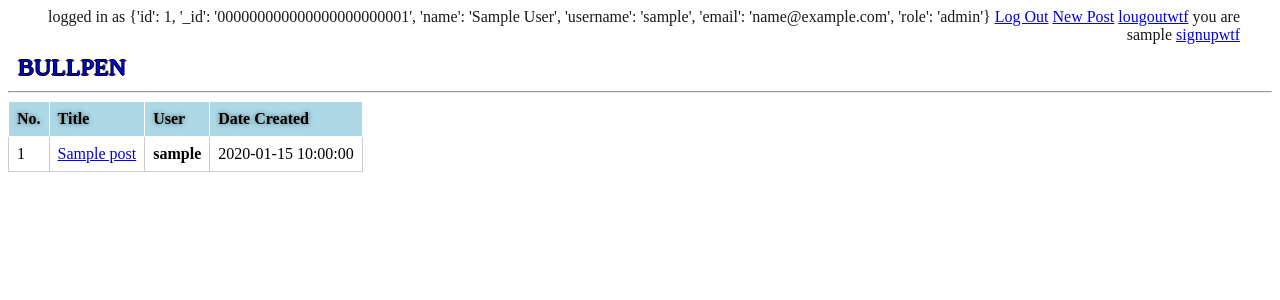
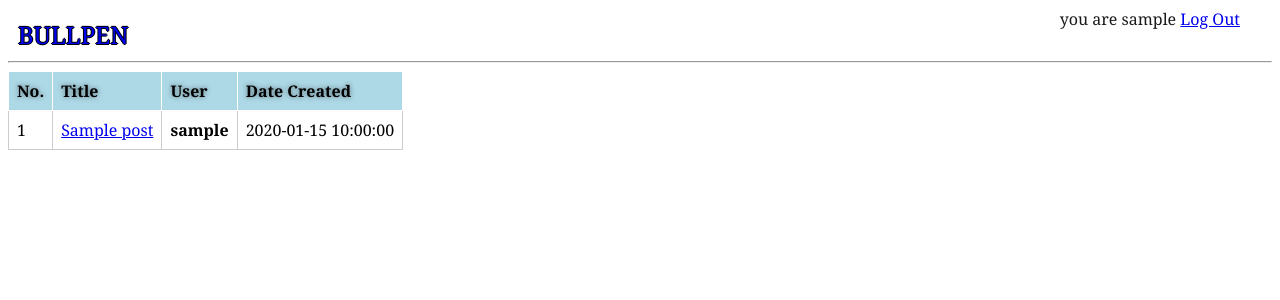
Before and after one commit to hkkdev/flask-test, a Flask app: page / in a window 1280 px wide. Shown: the top 300 px of the page. Run offline with Flask 2, Linux system fonts and the light colour scheme; a user stored in the database is signed in; tables that the repository leaves empty hold one stand-in row (values such as "Sample post"); some libraries are stand-ins or nearby versions.

Commit message:
replaced login signup with wtforms

```diff
--- a/app/static/main.css
+++ b/app/static/main.css
@@ -1,4 +1,5 @@
 body {
+    font-family: 'Georgia', serif;
 
 }
 
--- a/app/templates/base.html
+++ b/app/templates/base.html
@@ -5,21 +5,13 @@
 </head>
 <body>
     <div class='user'>
-        {% if session['logged_in']  %}
-        logged in as {{ session['user'] }}
-        <a href='/logout'>Log Out</a>
-        <a href='/newpost'>New Post</a>
+        {% if g.user.is_authenticated() %}
+        you are {{ g.user.username }}
+        <a href='{{ url_for('logout') }}'>Log Out</a>
         {% else %}
-        <a href='/login'>Log In</a>
-        <a href='/signup'>Sign up</a>
+        <a href='{{ url_for('login') }}'>Log In</a>
+        <a href='{{ url_for('signup') }}'>Sign Up</a>
         {% endif %}
-        {% if g.user.is_authenticated() %}
-        <a href='/logoutwtf'>lougoutwtf</a>
-        you are {{ g.user.username }}
-        {% else %}
-        <a href='/loginwtf'>loginwtf</a>
-        {% endif %}
-        <a href='/signupwtf'>signupwtf</a>
     </div>
     <div class='header'>
         <a href='/'>BULLPEN</a>
--- a/app/views.py
+++ b/app/views.py
@@ -13,16 +13,12 @@ from forms import LoginForm, SignUpForm
 
 login_manager = LoginManager()
 login_manager.init_app(app)
-login_manager.login_view = 'loginwtf'
+login_manager.login_view = 'login'
 login_manager.login_message = u'need to login'
 
 @login_manager.user_loader
 def load_user(userid):
     return User.query.get(int(userid))
-
-# some functions
-def check_password(password, entered):
-    return check_password_hash(password, entered)
 
 def set_password(password):
     return generate_password_hash(password)
@@ -37,8 +33,8 @@ def home():
     posts = Posts.query.limit(10)
     return render_template('home.html', posts = posts)
 
-@app.route('/loginwtf', methods=['Get', 'Post'])
-def loginwtf():
+@app.route('/login', methods=['Get', 'Post'])
+def login():
     form = LoginForm()
     if form.validate_on_submit():
         username = form.username.data
@@ -53,57 +49,16 @@ def loginwtf():
 def testinglogin():
     return "%s, login works" % current_user.username
 
-@app.route("/logoutwtf")
+@app.route("/logout")
 @login_required
-def logoutwtf():
+def logout():
     flash("%s, logged out." % g.user.username)
     logout_user()
-    return redirect(url_for('loginwtf'))
+    return redirect(url_for('login'))
 
-@app.route('/login', methods=['GET', 'POST'])
-def login():
-    have_error = False
-    if request.method == 'POST':
-        user = request.form['username']
-        pw = request.form['password']
-        u = User.query.filter_by(username=user).first()
 
-        if not find_user(user):
-            have_error = True
-        elif not check_password(u.password, pw):
-            have_error = True
-        else:
-            session['user'] = user
-            session['logged_in'] = True
-            return redirect(url_for('home'))
-    if have_error:
-        error = 'Wrong username or password'
-        return render_template('login.html', error=error, username=user)
-    else:
-        return render_template('login.html')
-
-@app.route('/logout')
-def logout():
-    session.pop('user', None)
-    session.pop('logged_in', None)
-    flash('Your are logged out')
-    return redirect(url_for('home'))
-
-def find_user(user):
-    u = User.query.filter_by(username=user).first()
-    if u:
-        return True
-    else:
-        return False
-
-def find_email(email):
-    if User.query.filter_by(email=email).first():
-        return True
-    else:
-        return False
-
-@app.route('/signupwtf', methods = ['GET', 'POST'])
-def signupwtf():
+@app.route('/signup', methods = ['GET', 'POST'])
+def signup():
     form = SignUpForm()
     if form.validate_on_submit():
         new_user = User(username=form.username.data,
@@ -114,56 +69,6 @@ def signupwtf():
         login_user(new_user)
         return redirect(url_for('home'))
     return render_template('signupwtf.html', form=form)
-
-@app.route('/signup', methods = ['GET', 'POST'])
-def signup():
-    if request.method == 'POST':
-        have_error = False
-        params = {}
-        user = request.form['username']
-        pw = request.form['password']
-        verify = request.form['verify']
-        email = request.form['email']
-        params['username'] = user
-        params['email'] = email
-
-        if not user:
-            params['error_username'] = 'Invalid username'
-            have_error = True
-        elif find_user(user):
-            params['error_username'] = 'Username exists'
-            have_error = True
-
-        if not pw:
-            params['error_password'] = 'Invalid password'
-            have_error = True
-        if not verify:
-            params['error_verify'] = 'Invalid password'
-            have_error = True
-        if pw != verify:
-            params['error_verify'] = 'Password does not match'
-            have_error = True
-        if not email:
-            params['error_email'] = 'Invalid email'
-            have_error = True
-        elif find_email(email):
-            params['error_email'] = 'Email already in use'
-            have_error = True
-
-        if have_error:
-            return render_template('signup.html', **params)
-        else:
-            new_user = User(username=user,
-                            password=set_password(pw),
-                            email=email)
-            db.session.add(new_user)
-            db.session.commit()
-            session['user'] = user
-            session['logged_in'] = True
-            return redirect(url_for('home'))
-
-    # method GET
-    return render_template('signup.html')
 
 @app.route('/newpost', methods = ['GET', 'POST'])
 def newpost():
@@ -178,7 +83,6 @@ def newpost():
             return render_template('newpost.html', **params)
         else:
             u = g.user
-
             new_entry = Posts(title = title,
                               content = content,
                               author = u
@@ -190,13 +94,11 @@ def newpost():
 
     # method GET
     else:
-        if g.user.is_authenticated():
-            return render_template('newpost.html')
-        if not session.get('user', None):
+        if not g.user.is_authenticated():
             return redirect(url_for('home'))
         return render_template('newpost.html')
 
-@app.route('/post/<post_id>', methods = ['GET', 'POST'])
+@app.route('/post/<int:post_id>', methods = ['GET', 'POST'])
 def entry(post_id):
     if request.method == 'POST':
         comment = request.form['comment']
@@ -206,7 +108,7 @@ def entry(post_id):
 
         # valid comment adding to Comments
         else:
-            u = User.query.filter_by(username=session['user']).first()
+            u = g.user
             p = Posts.query.filter_by(id=post_id).first()
             c = Comments(comment = comment,
                          post = p,
@@ -218,9 +120,8 @@ def entry(post_id):
             return render_template('single_post.html',
                                    entry = ent,
                                    comments = com)
-
-
     # GET
+    # Show post and comments
     else:
         ent = Posts.query.filter_by(id=post_id).first()
         if ent:
@@ -229,7 +130,7 @@ def entry(post_id):
                                    entry = ent,
                                    comments = com)
         else:
-            flash('Invalid post')
+            flash('Post does not exist')
             return redirect(url_for('home'))
 
 
```
